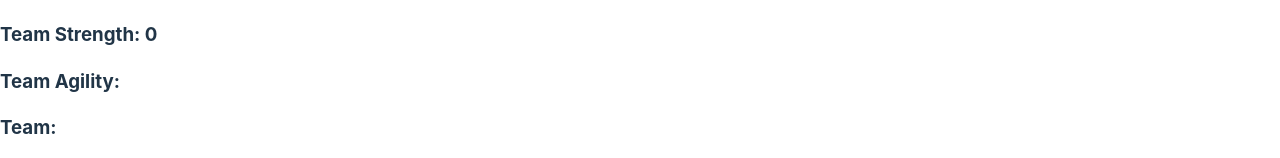
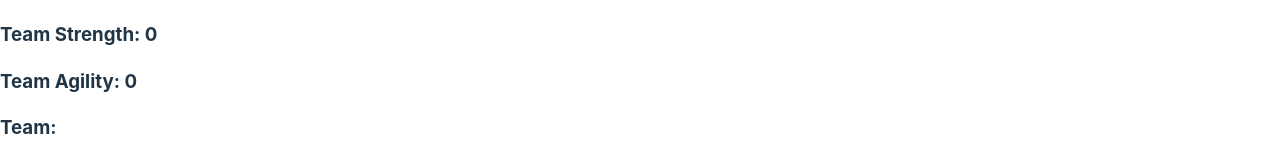
Before and after one commit to dp-daly/react-state-management-lab, a React (Vite) app: page / in a window 1280 px wide. Shown: the part 151-309 px from the top of the page. Built offline with nearby package versions, Linux system fonts and the light colour scheme.

Commit message:
Save progress

```diff
--- a/src/App.jsx
+++ b/src/App.jsx
@@ -109,12 +109,19 @@ const App = () => {
     , 0);
 }
 
+//I have not created a state for this given the above workaround, but I plan to refactor.
+function getTotalAgility() {
+  return team.reduce((total, member) => {
+    return total + member.agility}
+    , 0);
+}
+
   return (
     <>
     <h1>Zombie Fighters</h1>
     <h3>Money: {money}</h3>
     <h3>Team Strength: {getTotalStrength()} </h3>
-    <h3>Team Agility: </h3>
+    <h3>Team Agility: {getTotalAgility()}</h3>
     <h3>Team:</h3>
 {team && team.length > 0 ? (
   <ul>
```
